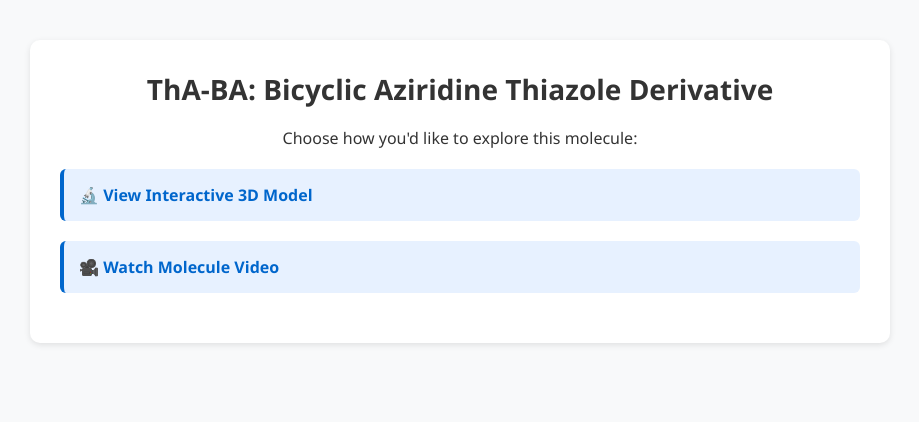
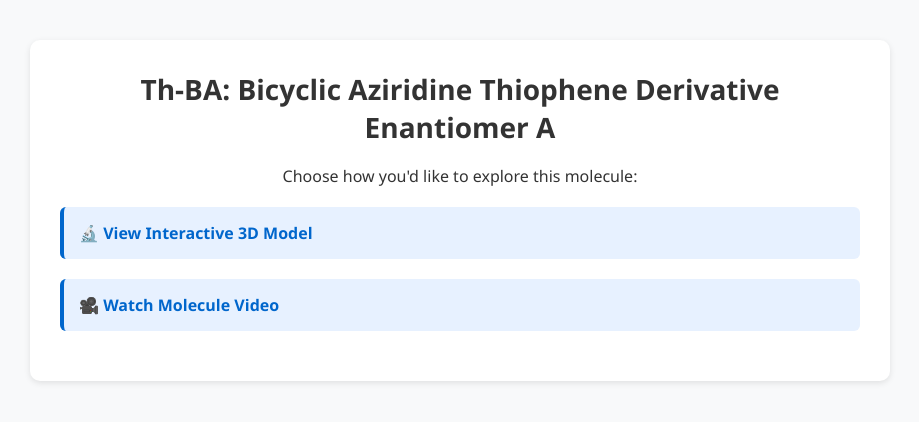
Before and after one commit to fxm200013/ComSciCon-Houston-2025-Cristina, a plain HTML site: page Th-BA-A/index.html in a window 1280 px wide. Shown: the whole page, without its empty margins (180-1099 px from the left). Drawn offline with Linux system fonts and the light colour scheme.

Commit message:
Update index.html

```diff
--- a/Th-BA-A/index.html
+++ b/Th-BA-A/index.html
@@ -53,7 +53,7 @@
 <body>
 
   <div class="container">
-    <h1>ThA-BA: Bicyclic Aziridine Thiazole Derivative</h1>
+    <h1>Th-BA: Bicyclic Aziridine Thiophene Derivative Enantiomer A</h1>
     <p>Choose how you'd like to explore this molecule:</p>
 
     <a class="nav-link" href="model.html">🔬 View Interactive 3D Model</a>
```
